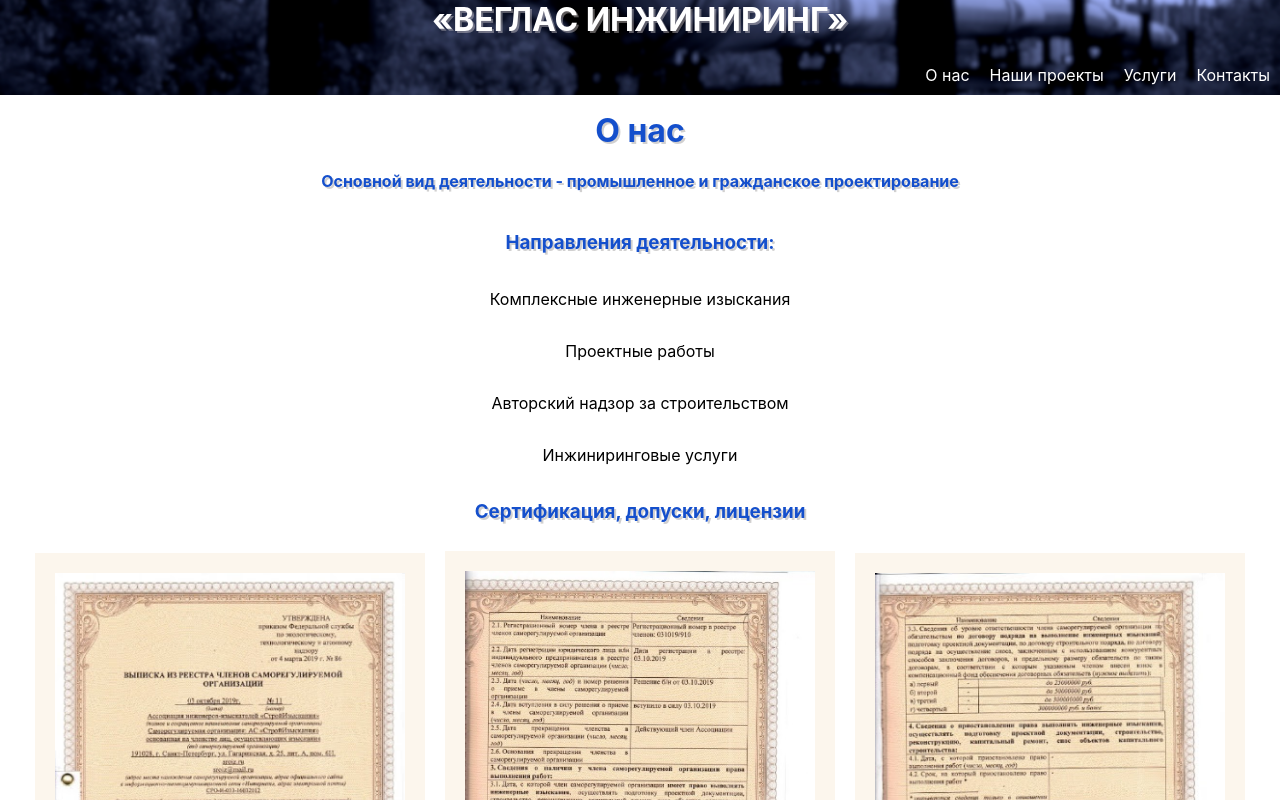
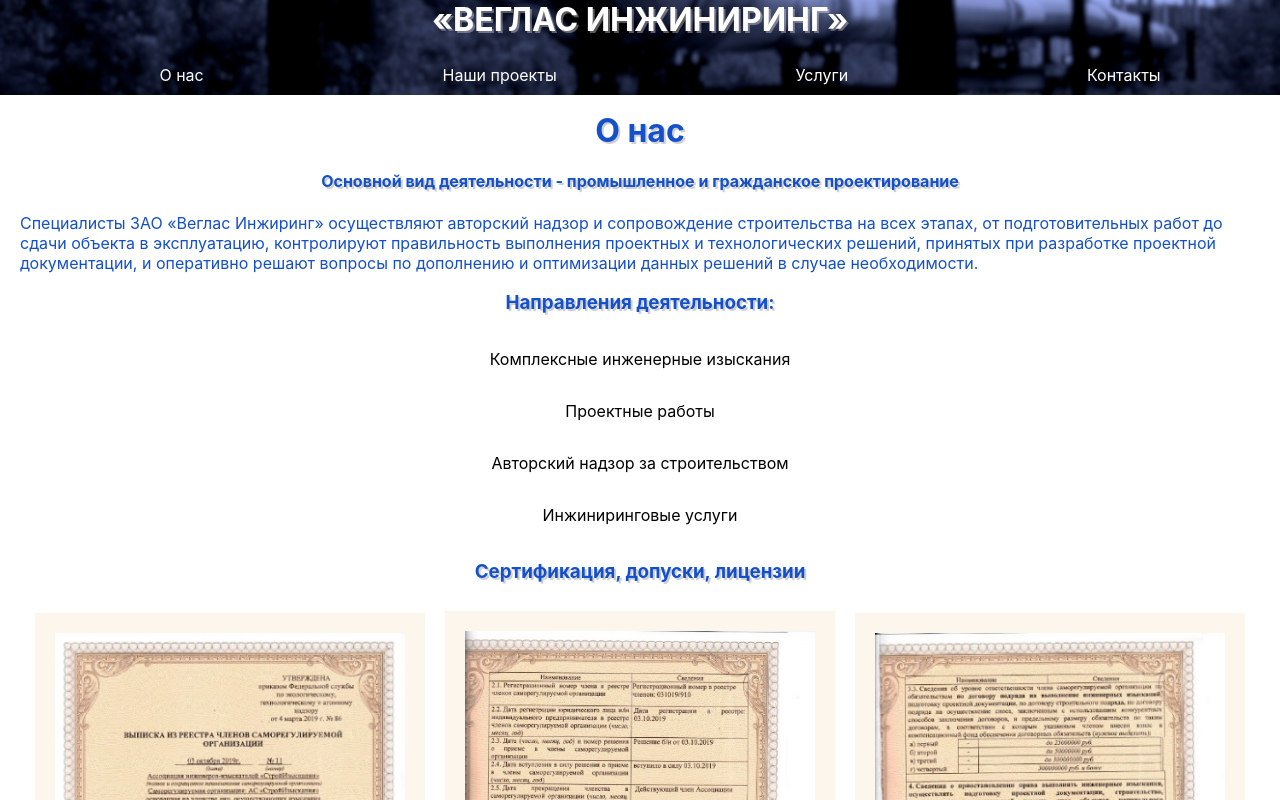
Before and after one commit to anna-trofimova/techInvest, a React (Create React App) app: page /onas in a window 1280 px wide. Shown: the top 800 px of the page. Built offline with nearby package versions, Linux system fonts and the light colour scheme.

Commit message:
onas page

```diff
--- a/src/main.css
+++ b/src/main.css
@@ -19,7 +19,7 @@ h1 {
 
 .nav ul {
   display: flex;
-  justify-content: flex-end
+  justify-content: space-around;
 }
 
 .nav ul li {
@@ -39,12 +39,23 @@ h1 {
 
 /*------------pages----------*/
 
-.prolog {
+.onas {
   margin: 0;
   display: grid;
   justify-items: center;
   color: rgb(20, 79, 204);
   text-shadow: 2px 2px 0px #1b141433;
+}
+
+.onas h4 {
+
+}
+
+.onas p {
+  padding-left: 20px;
+  padding-right: 20px;
+  margin: 0;
+  text-shadow: none;
 }
 
 .whatwedo {
--- a/src/pages/Onas.js
+++ b/src/pages/Onas.js
@@ -6,9 +6,10 @@ export default class Onas extends Component {
   render() {
     return (
       <>
-     <div className='prolog'>
+     <div className='onas'>
         <h1>О нас</h1>
         <h4>Основной вид деятельности - промышленное и гражданское проектирование</h4>
+        <p>Специалисты ЗАО «Веглас Инжиринг» осуществляют авторский надзор и сопровождение строительства на всех этапах, от подготовительных работ до сдачи объекта в эксплуатацию, контролируют правильность выполнения проектных и технологических решений, принятых при разработке проектной документации, и оперативно решают вопросы по дополнению и оптимизации данных решений в случае необходимости.</p>
      </div>
 
      <div className='whatwedo'>
```
Also changed, not shown: src/images/logo.jpg (added).
